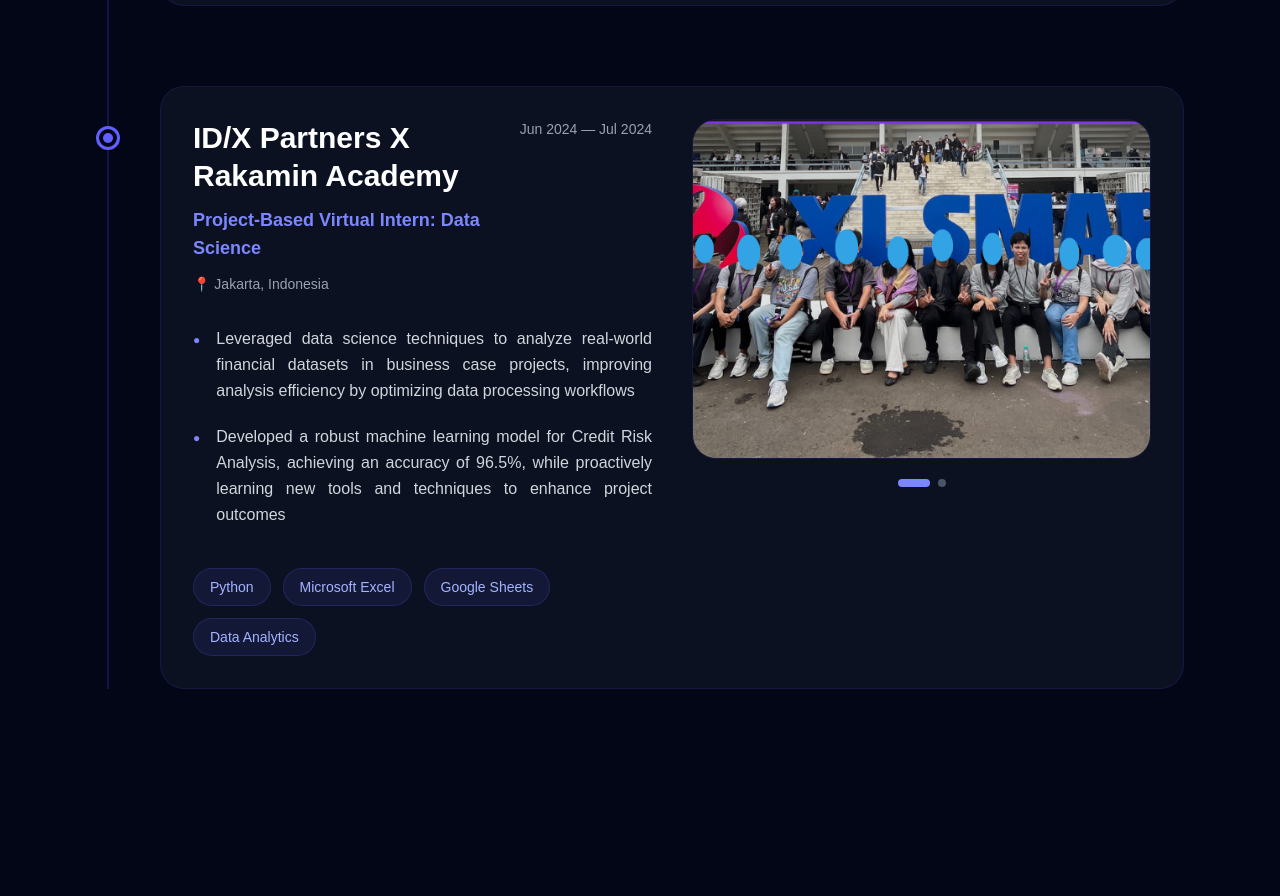
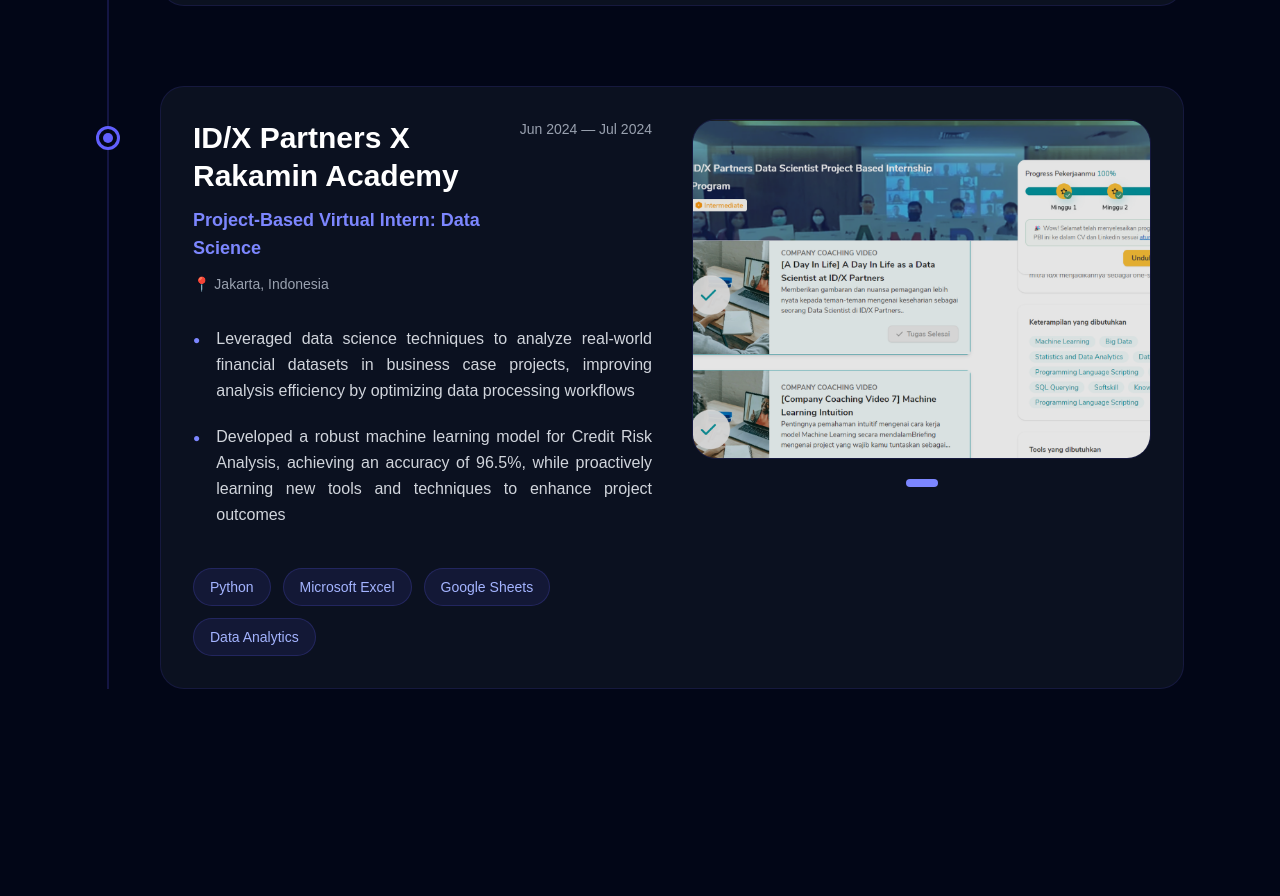
Before and after one commit to rifkiimmanuel/aaaaa, a Next.js app in the folder frontend/: page / in a window 1280 px wide. Shown: the part 3180-4076 px from the top of the page. Built offline with nearby package versions, Linux system fonts and the light colour scheme.

Commit message:
update portfolio UI

```diff
--- a/frontend/components/Experience.tsx
+++ b/frontend/components/Experience.tsx
@@ -115,8 +115,7 @@
       ],
 
       images: [
-        "/experience3/xlsmart1.png",
-        "/experience2/xlat3.jpg",
+        "/experience4/image.png",
       ],
     },
   ];
```
Also changed, not shown: frontend/public/experience4/image.png (added).
